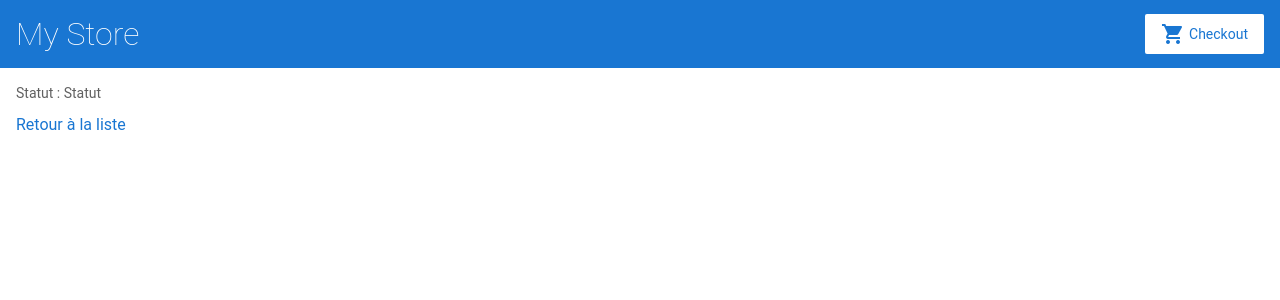
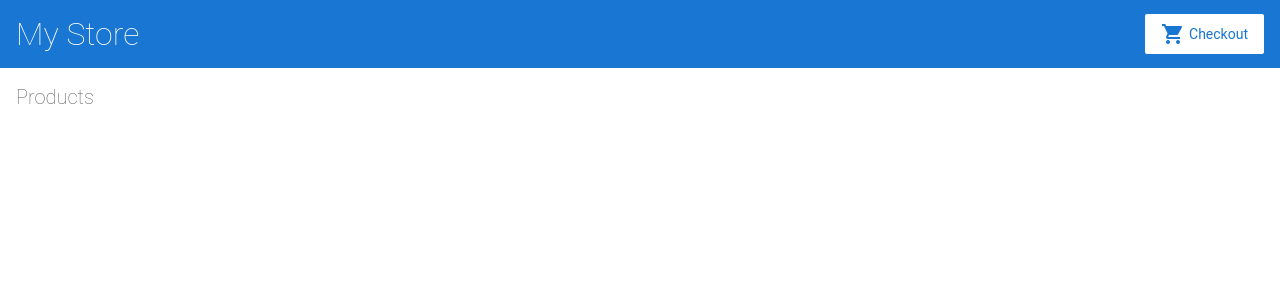
Before and after one commit to Kitsunekoyama/angular-test, an Angular app: page /products/1 in a window 1280 px wide. Shown: the top 300 px of the page. Built offline with nearby package versions, Linux system fonts and the light colour scheme.

Commit message:
4 files modified

```diff
--- a/src/app/app.module.ts
+++ b/src/app/app.module.ts
@@ -21,7 +21,8 @@ import { ProductDetailsComponent } from './product-details/product-details.compo
   declarations: [
     AppComponent,
     TopBarComponent,
-    ProductListComponent
+    ProductListComponent,
+    ProductDetailsComponent
   ],
   providers: [ProductService],
   bootstrap: [
--- a/src/app/product-details/product-details.component.html
+++ b/src/app/product-details/product-details.component.html
@@ -1,3 +1,5 @@
-<h2>{{ name }}</h2>
-<p>Statut : {{ status }}</p>
-<a routerLink="/appareils">Retour à la liste</a>
+<h2>Products</h2>
+<div *ngIf="product">
+<h3>product.title</h3>
+<p>Description : {{ product.title }}</p>
+</div>
--- a/src/app/product-details/product-details.component.ts
+++ b/src/app/product-details/product-details.component.ts
@@ -9,11 +9,13 @@ import { products } from '../products';
   styleUrls: ["./product-details.component.css"]
 })
 export class ProductDetailsComponent implements OnInit {
-  name: string = 'Appareil';
-  status: string = 'Statut';
+  product;
+  id;
+  //name: string = 'Appareil';
+  //status: string = 'Statut';
   constructor(private productService: ProductService, private route: ActivatedRoute){}
   ngOnInit() {
-    this.name = this.route.snapshot.params['id'];
+    this.id = this.route.snapshot.params['id'];
   }
   /* ... */
 }
--- a/src/app/product-list/product.service.ts
+++ b/src/app/product-list/product.service.ts
@@ -5,6 +5,9 @@ import { Observable, throwError } from "rxjs";
 @Injectable()
 export class ProductService {
   constructor(private http: HttpClient) {}
+  getProduct(id) : Observable<Object> {
+    return this.http.get('https://jsonplaceholder.typicode.com/posts/' + id)
+  }
   fetchProduct(): Observable<Object> {
     return this.http.get('https://jsonplaceholder.typicode.com/posts');
   }
```
